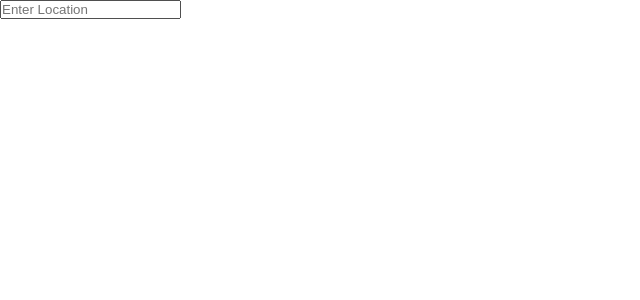
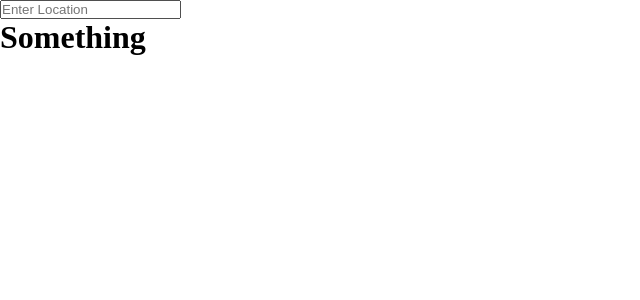
Before and after one commit to SedakatEkmekci/React_WeatherApp, a React (Create React App) app in the folder weather-app/: page / in a window 1280 px wide. Shown: the top 300 px of the page, without its empty margins (0-640 px from the left). Built offline with nearby package versions, Linux system fonts and the light colour scheme.

Commit message:
Update Body.js

```diff
--- a/weather-app/src/components/Body.js
+++ b/weather-app/src/components/Body.js
@@ -4,6 +4,7 @@ import { useData } from '../Context/WeatherContext';
 function Body() {
     const { data, setData } = useData();
     return (
+        <div className="container">
             <div className="top">
                 <div className="location">
                     <p>{data.name}</p> {/*display selected city name */}
@@ -15,6 +16,12 @@ function Body() {
                     {data.weather ? <p>{data.weather[0].main}</p> : null} {/*display description */}
                 </div>
             </div>
+            <div>
+                <h1>Something</h1>
+            </div>
+
+        </div>
+
     )
 }
 
```
Lines whose indentation alone changed are shown as unchanged.
